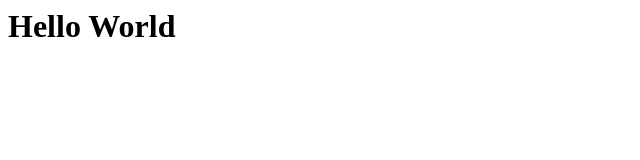
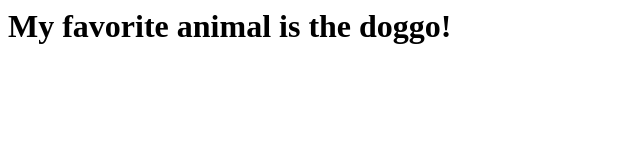
Before and after one commit to Raymond2129/bootcamp_page1, a plain HTML site: page index.html in a window 1280 px wide. Shown: the whole page, without its empty margins (0-640 px from the left). Drawn offline with Linux system fonts and the light colour scheme.

Commit message:
Update index.html

```diff
--- a/index.html
+++ b/index.html
@@ -1 +1 @@
-<h1>Hello World</h1>
+<h1>My favorite animal is the doggo!</h1>
```
